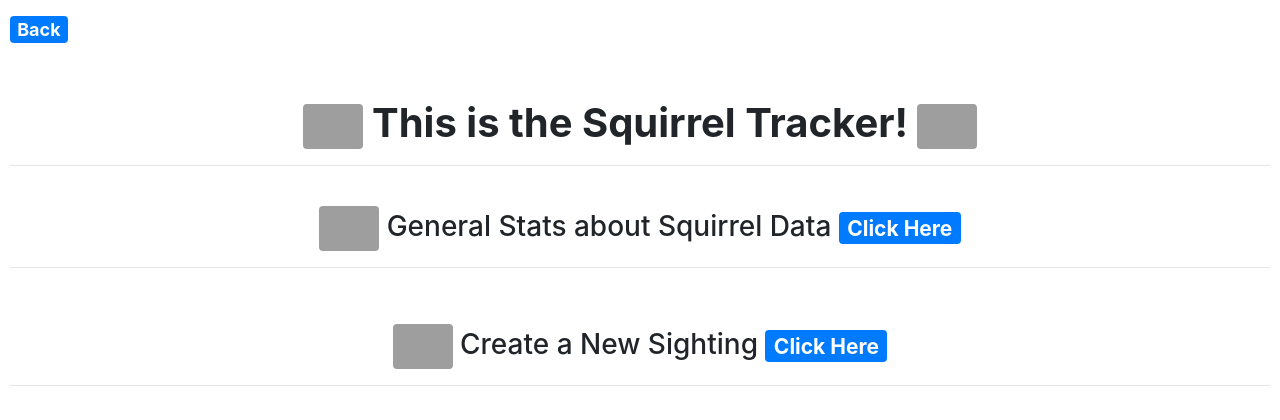
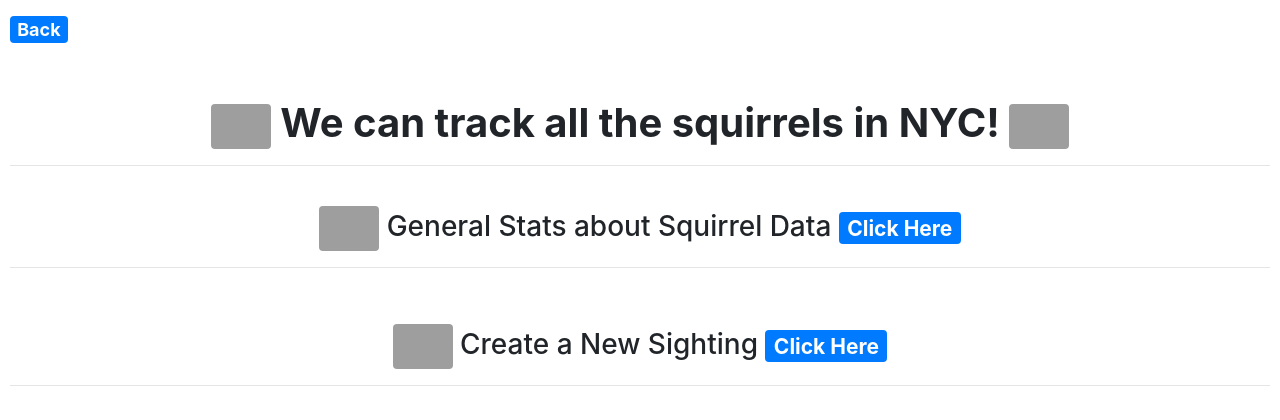
Before and after one commit to BunnyMax345453/Final_Project, a Django app: page /sightings/ in a window 1280 px wide. Shown: the top 420 px of the page. Run offline with Django 3.2, Linux system fonts and the light colour scheme; data comes from the database, SQL or seed files in the repository; some libraries are stand-ins or nearby versions; grey boxes are pictures that could not be loaded.

Commit message:
sighting page needs refine

```diff
--- a/squirrel_tracker/templates/squirrel_tracker/main.html
+++ b/squirrel_tracker/templates/squirrel_tracker/main.html
@@ -33,7 +33,7 @@
 			<br>
 			<br>
 			<br>
-			<h6> This site is created by Siqi Fang and Shuaikun Hou from Columbia University.<img src=https://gs.columbia.edu/sites/default/files/styles/cu_crop/public/content/News/columbia-gs-news-crown.png?itok=PqrKz1lk" style="width:40px"  class="rounded" alt="..."></h6>
+			<h6> This site is created by Siqi Fang and Shuaikun Hou from Columbia University.<img src=https://gs.columbia.edu/sites/default/files/styles/cu_crop/public/content/News/columbia-gs-news-crown.png?itok=PqrKz1lk" style="width:50px"  class="rounded" alt="..."></h6>
 		</div>
 	</p>
 
--- a/squirrel_tracker/templates/squirrel_tracker/sighting.html
+++ b/squirrel_tracker/templates/squirrel_tracker/sighting.html
@@ -11,7 +11,7 @@
                 <p>
                 <br>
                 <strong><h1 class='text-center'> <img src="https://img1.baidu.com/it/u=3837107914,3708117760&fm=26&fmt=auto&gp=0.jpg" style="width:60px" class="rounded" alt="..." >
-	This is the Squirrel Tracker!
+	We can track all the squirrels in NYC!
 	<img src="https://img1.baidu.com/it/u=3837107914,3708117760&fm=26&fmt=auto&gp=0.jpg" style="width:60px" class="rounded" alt="..." ></strong></h1>
                 <hr>
                 </p>
@@ -49,10 +49,7 @@
 
 
                 <hr>
-
-
-
-                                <p>
+                <p>
                 <br>
                 <h3 class='text-center'>
 	<img src="https://img0.baidu.com/it/u=3776646088,3601416339&fm=26&fmt=auto&gp=0.jpg" style="width:60px" class="rounded" alt="..." >
```
